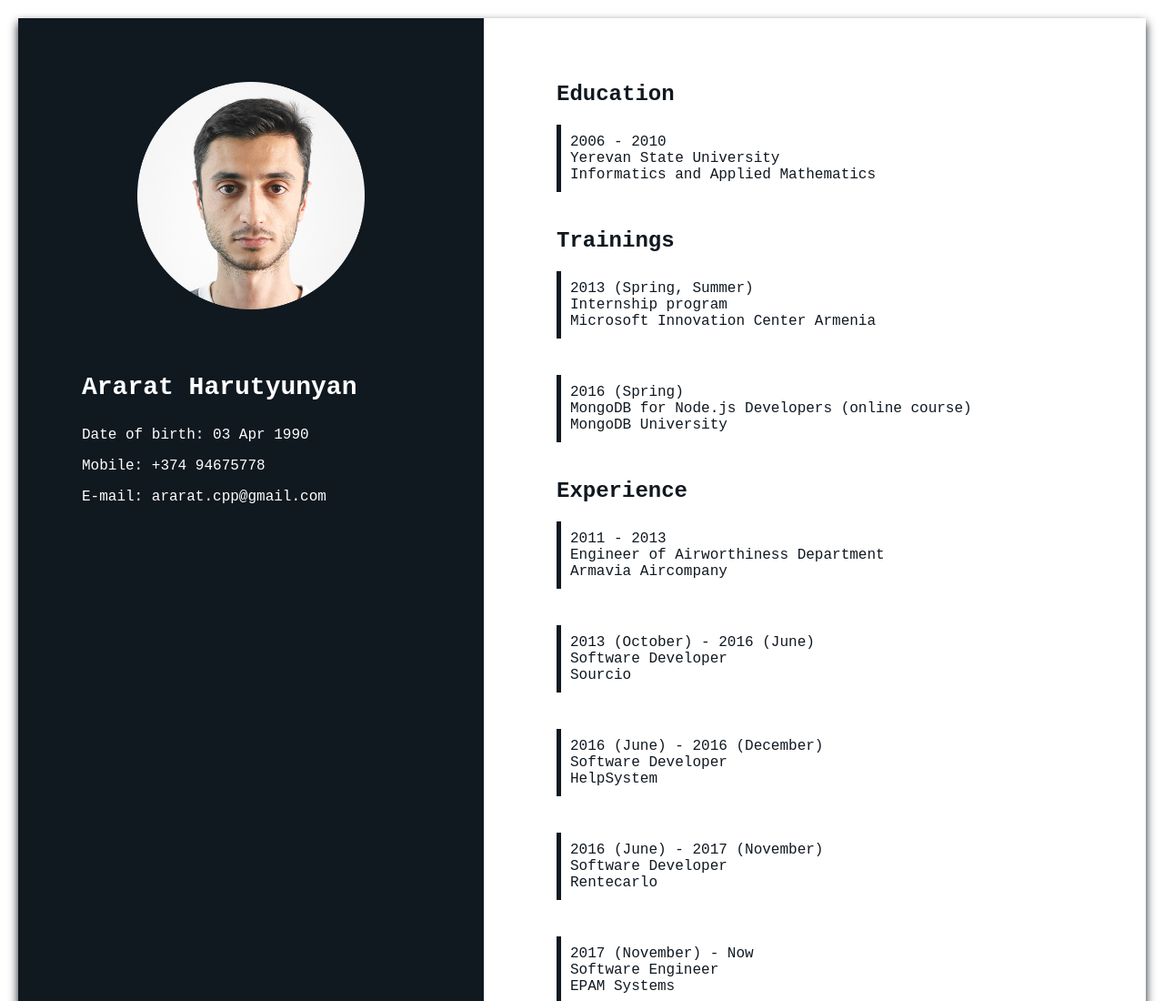
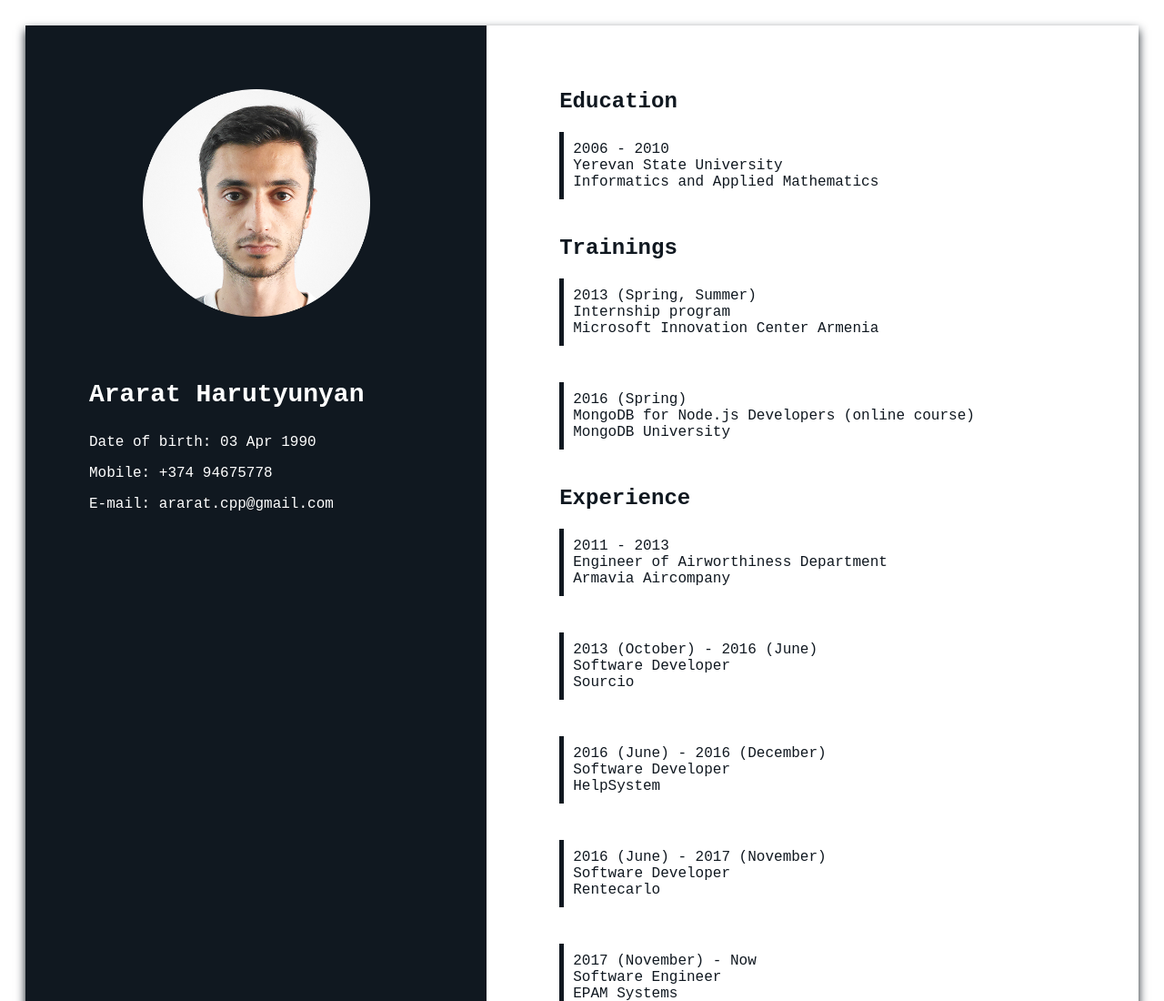
Before and after one commit to Ararat7/ararat7.github.io, a plain HTML site: page index.html in a window 1280 px wide. Shown: the top 1100 px of the page at 91% size. Drawn offline with Linux system fonts and the light colour scheme.

Commit message:
style fixes

```diff
--- a/index.html
+++ b/index.html
@@ -6,6 +6,7 @@
         <link rel="stylesheet" href="./styles.css">
     </head>
     <body>
+        <div class="a4">
             <aside>
                 <section>
                     <img src="./ararat.png" alt="Ararat">
@@ -77,5 +78,6 @@
                     <div>Russian</div>
                 </section>
             </main>
+        </div>
     </body>
 </html>
--- a/styles.css
+++ b/styles.css
@@ -1,9 +1,13 @@
 body {
+    padding: 20px;
+    min-width: 1024px;
+}
+
+.a4 {
     display: flex;
     max-width: 1240px;
     min-height: 1754px;
-    margin: 20px auto;
-    padding: 0;
+    margin: 0 auto;
     font-family: 'Courier New', Courier, monospace;
     box-shadow: 0 5px 10px #101820;
 }
```
Lines whose indentation alone changed are shown as unchanged.
